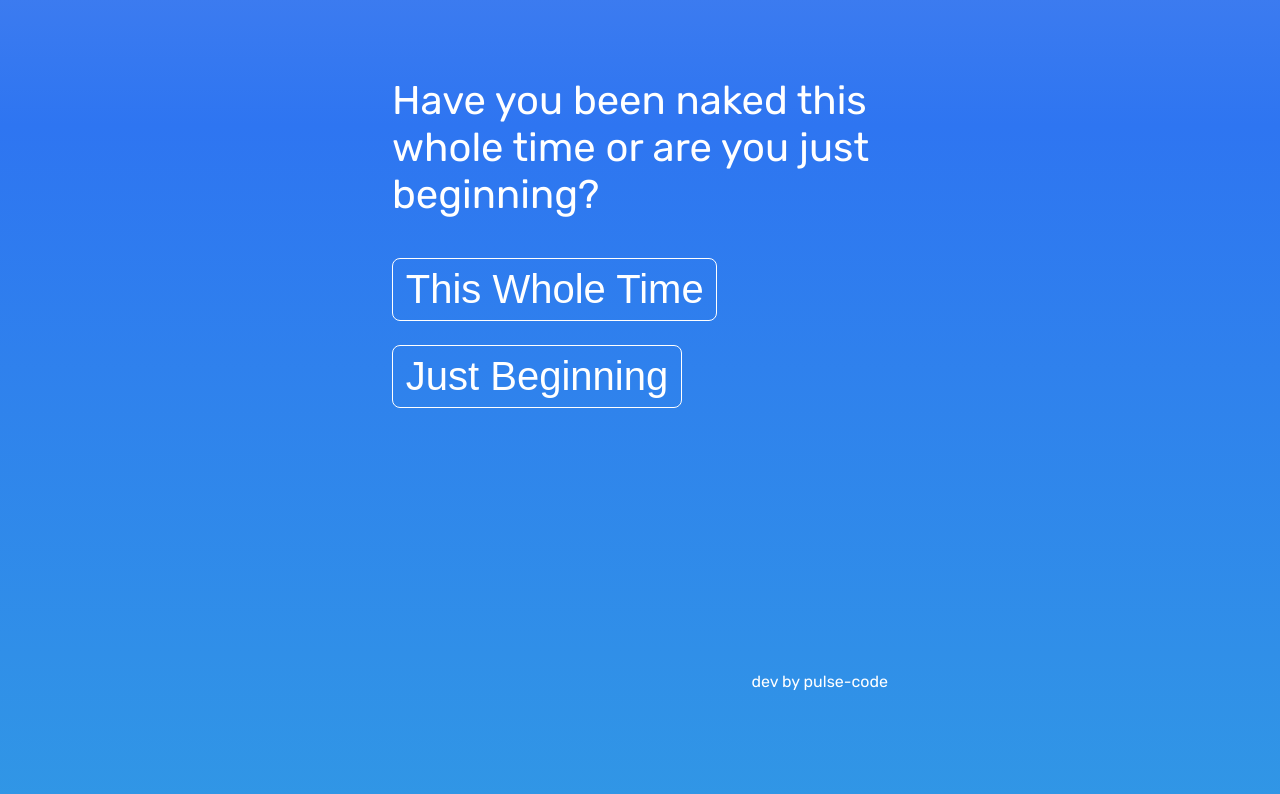
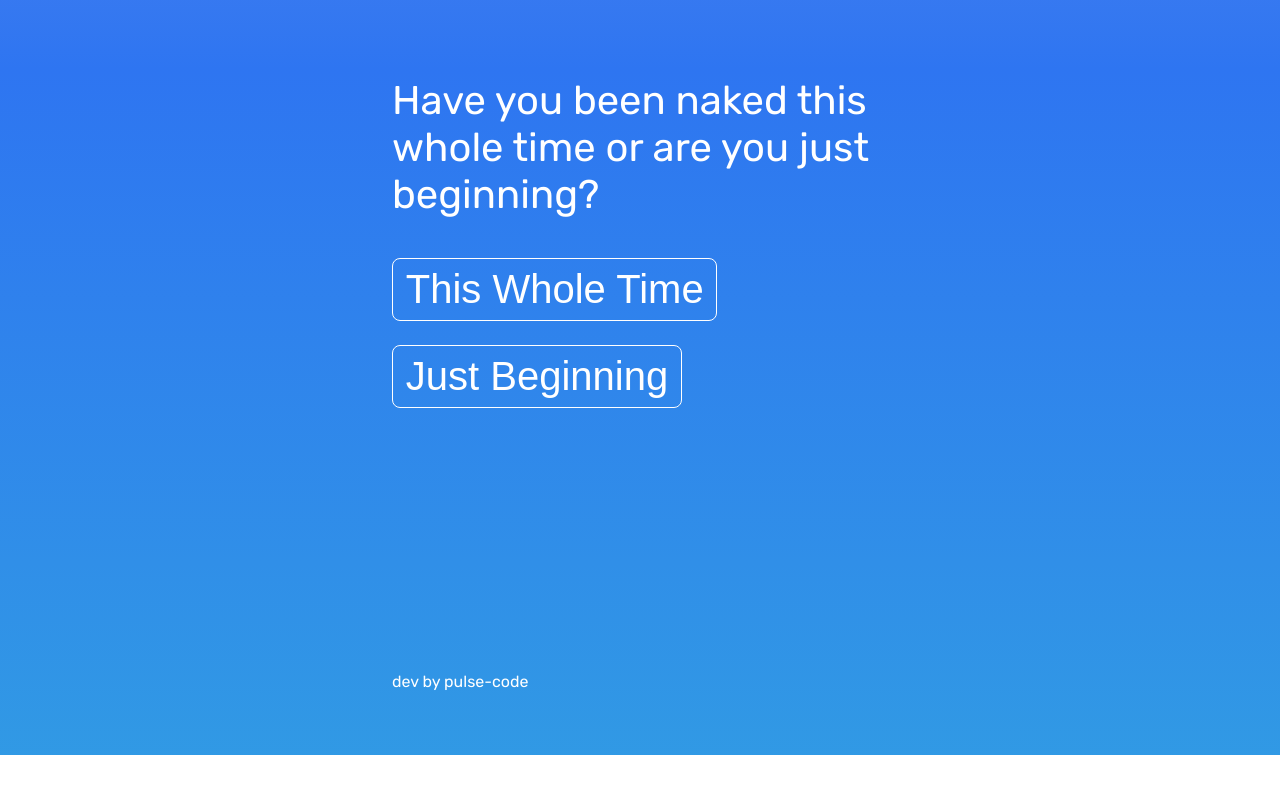
Before and after one commit to daltn/great-ghost, a Gatsby site: page / in a window 1280 px wide. Shown: the part 724-1518 px from the top of the page. After the commit the page ends 1479 px from the top, so only its background shows below. Built offline with nearby package versions, Linux system fonts and the light colour scheme; Gatsby itself is replaced by a stand-in of ours.

Commit message:
adjust padding

```diff
--- a/src/pages/index.css
+++ b/src/pages/index.css
@@ -29,7 +29,7 @@
   color: white;
   text-align: left;
   font-size: 5vh;
-  padding: 4vh 30vw 20vh 30vw;
+  padding: 4vh 30vw 5vh 30vw;
 }
 
 #welcome {
@@ -47,9 +47,9 @@
 }
 
 #footer {
-  text-align: right;
   font-size: 2vh;
   margin-top: 30vh;
+  padding-bottom: -10vh;
 }
 
 #footer a {
--- a/src/pages/index.js
+++ b/src/pages/index.js
@@ -149,9 +149,9 @@ class Index extends Component {
             </button>
           </form>
         </div>
-        <footer id="footer">
+        <p id="footer">
           dev by <a href="https://pulse-code.com/">pulse-code</a>{' '}
-        </footer>
+        </p>
       </div>
     );
   }
```
